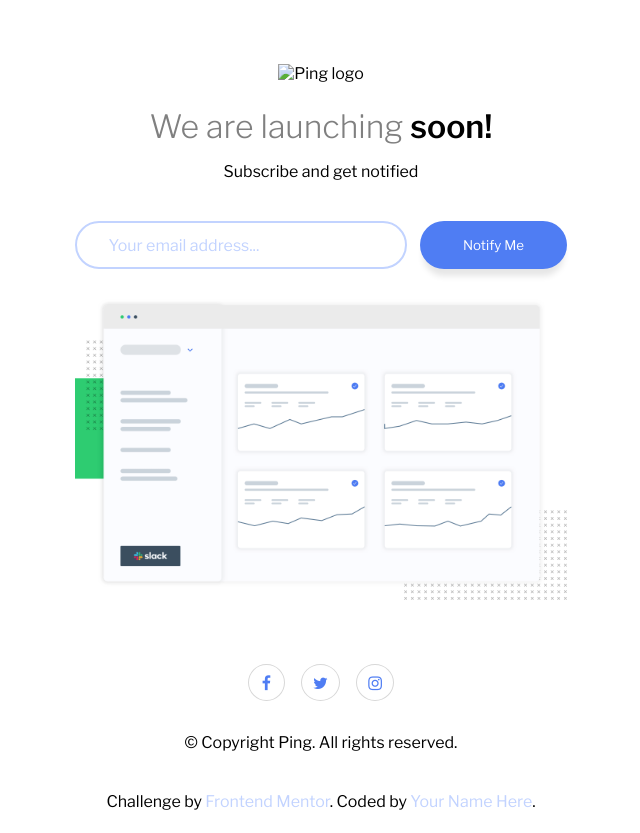
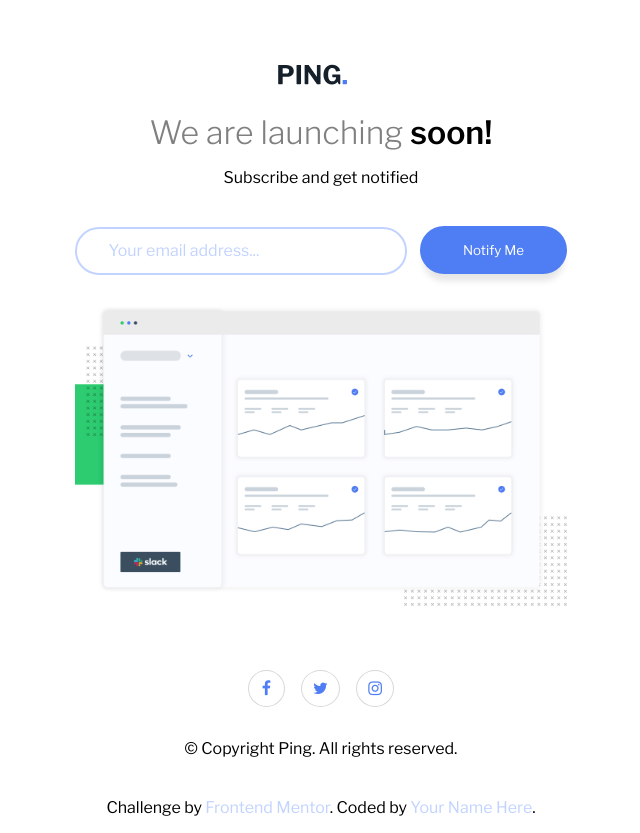
Before and after one commit to ioddgamers/Ping-coming-soon-master, a plain HTML site: page index.html in a window 1280 px wide. Shown: the whole page, without its empty margins (319-959 px from the left). Drawn offline with nearby package versions, Linux system fonts and the light colour scheme.

Commit message:
Update index.html

```diff
--- a/index.html
+++ b/index.html
@@ -15,7 +15,7 @@
 <body>
   <main>
     <header>
-      <img src="/ping-coming-soon-page-master/images/logo.svg" alt="Ping logo" class="logo">
+      <img src="images/logo.svg" alt="Ping logo" class="logo">
     </header>
 
     <div class="container">
```
